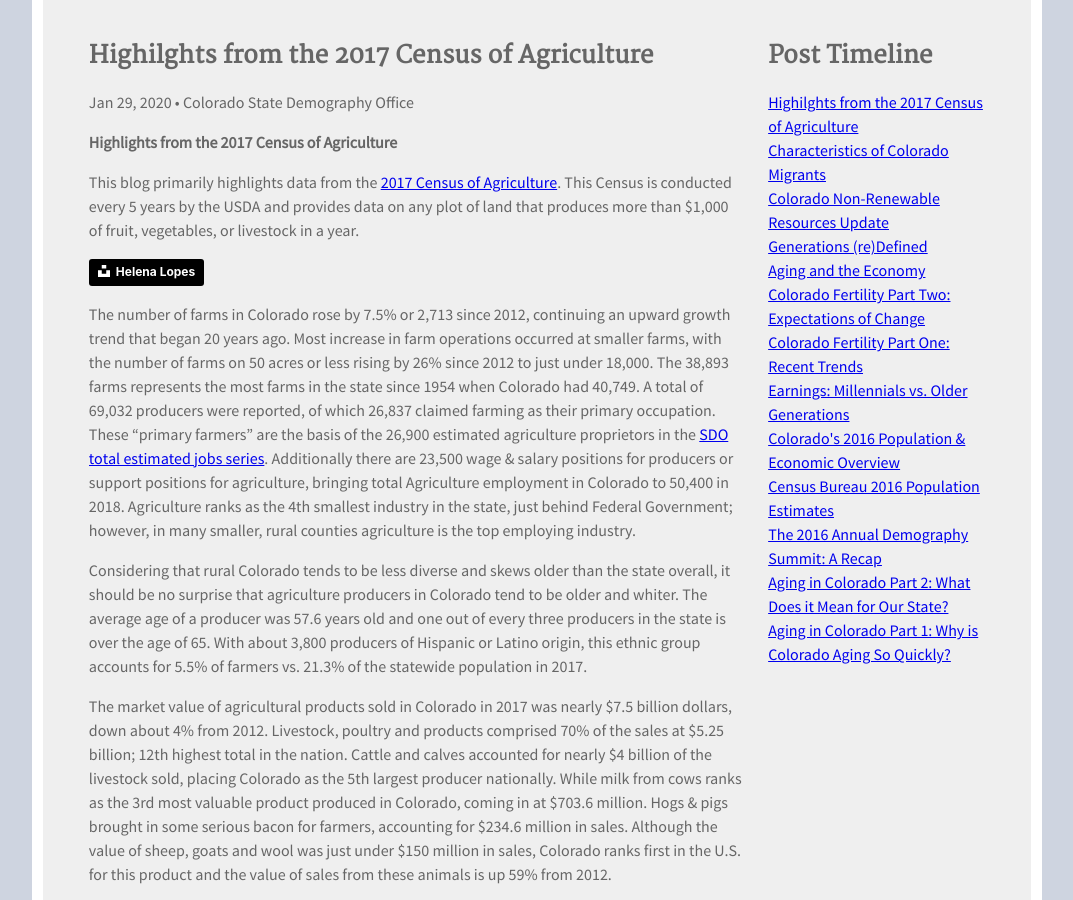
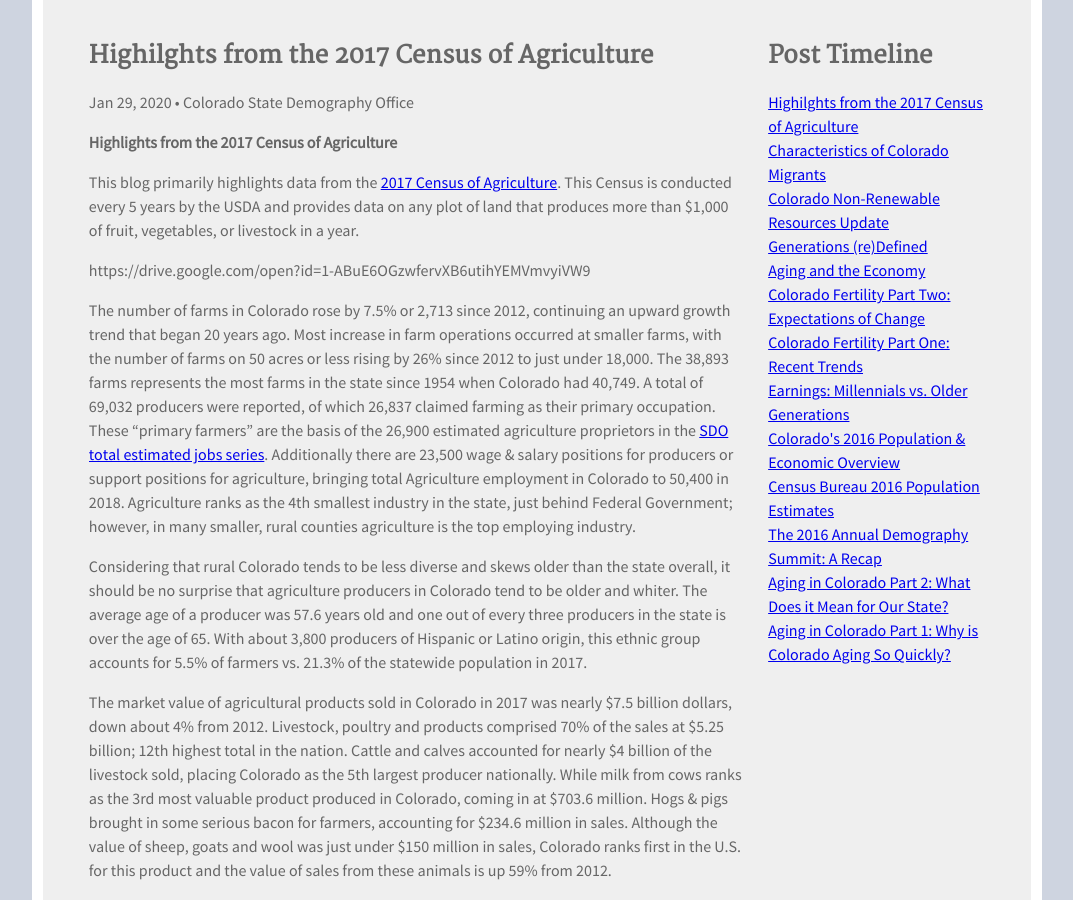
Before and after one commit to TBleess/Website_New, a Jekyll site: the page built from _posts/2020-01-29-2017-Census-of-Agriculture.md, in a window 1280 px wide and 900 px high, scrolled down 406 px. Shown: the whole window, without its empty margins (103-1176 px from the left). Built offline with Jekyll 4.4.1, drawn with Linux system fonts in a browser that asks for light colours.

Commit message:
Update 2020-01-29-2017-Census-of-Agriculture.md

```diff
--- a/_posts/2020-01-29-2017-Census-of-Agriculture.md
+++ b/_posts/2020-01-29-2017-Census-of-Agriculture.md
@@ -12,7 +12,7 @@
 
 This blog primarily highlights data from the [2017 Census of Agriculture](https://www.nass.usda.gov/AgCensus/).  This Census is conducted every 5 years by the USDA and provides data on any plot of land that produces more than $1,000 of fruit, vegetables, or livestock in a year.
 
-<a style="background-color:black;color:white;text-decoration:none;padding:4px 6px;font-family:-apple-system, BlinkMacSystemFont, &quot;San Francisco&quot;, &quot;Helvetica Neue&quot;, Helvetica, Ubuntu, Roboto, Noto, &quot;Segoe UI&quot;, Arial, sans-serif;font-size:12px;font-weight:bold;line-height:1.2;display:inline-block;border-radius:3px" href="https://unsplash.com/@wildlittlethingsphoto?utm_medium=referral&amp;utm_campaign=photographer-credit&amp;utm_content=creditBadge" target="_blank" rel="noopener noreferrer" title="Download free do whatever you want high-resolution photos from Helena Lopes"><span style="display:inline-block;padding:2px 3px"><svg xmlns="http://www.w3.org/2000/svg" style="height:12px;width:auto;position:relative;vertical-align:middle;top:-2px;fill:white" viewBox="0 0 32 32"><title>unsplash-logo</title><path d="M10 9V0h12v9H10zm12 5h10v18H0V14h10v9h12v-9z"></path></svg></span><span style="display:inline-block;padding:2px 3px">Helena Lopes</span></a>
+https://drive.google.com/open?id=1-ABuE6OGzwfervXB6utihYEMVmvyiVW9
 
 The number of farms in Colorado rose by 7.5% or 2,713 since 2012, continuing an upward growth trend that began 20 years ago.  Most increase in farm operations occurred at smaller farms, with the number of farms on 50 acres or less rising by 26% since 2012 to just under 18,000. The 38,893 farms represents the most farms in the state since 1954 when Colorado had 40,749.  A total of 69,032 producers were reported, of which 26,837 claimed farming as their primary occupation.  These “primary farmers” are the basis of the 26,900 estimated agriculture proprietors in the [SDO total estimated jobs series](https://demography.dola.colorado.gov/economy-labor-force/data/jobs-by-sector/#jobs-by-sector-naics).  Additionally there are 23,500 wage & salary positions for producers or support positions for agriculture, bringing total Agriculture employment in Colorado to 50,400 in 2018.  Agriculture ranks as the 4th smallest industry in the state, just behind Federal Government; however, in many smaller, rural counties agriculture is the top employing industry.
 
```
